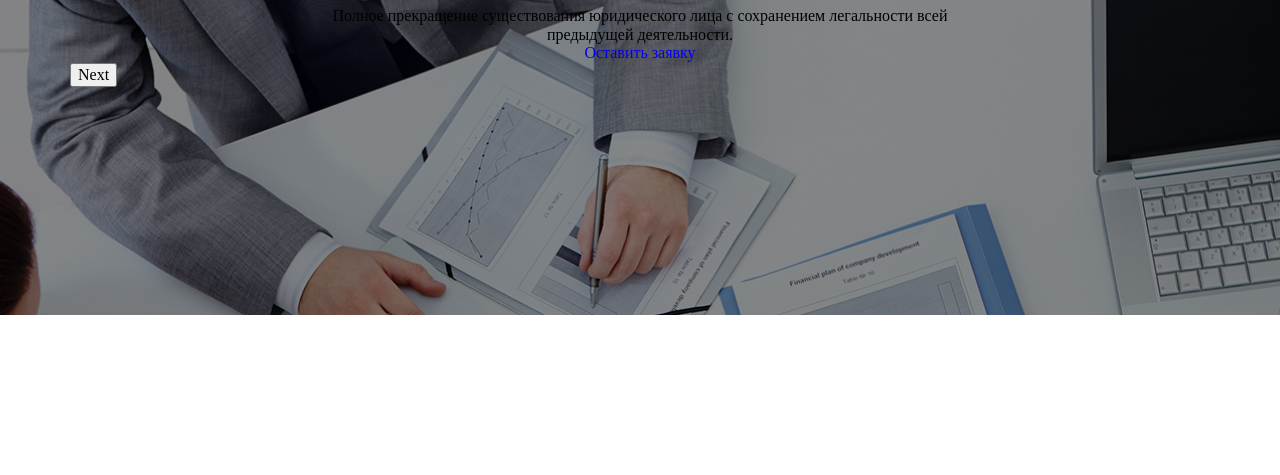
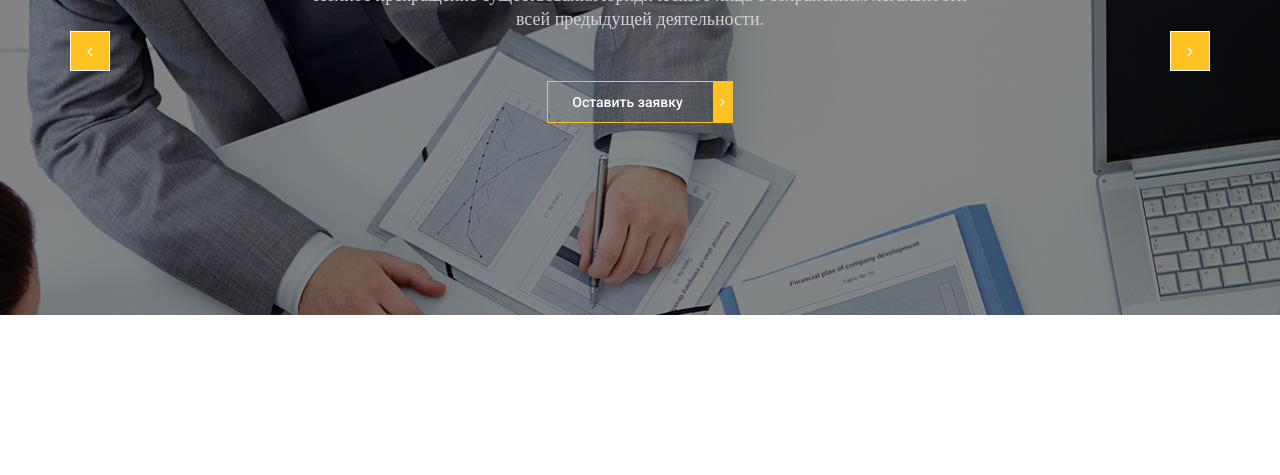
Before and after one commit to andreii0/free-psd, a plain HTML site: page index.html in a window 1280 px wide. Shown: the part 325-800 px from the top of the page. Drawn offline with nearby package versions, Linux system fonts and the light colour scheme; files whose address does not match are found by name.

Commit message:
section, main.js

```diff
--- a/css/style.css
+++ b/css/style.css
@@ -30,7 +30,7 @@ li {
 .body {
     font-family: 'PT Serif', serif;
     font-weight: 400;
-    font-style: 14px;
+    font-size: 14px;
     line-height: 18;
     color: #5e5e5e;
 }
@@ -144,7 +144,75 @@ header {
     line-height: 36px;
     color: #fff;
     font-weight: 500;
-    letter-spacing: 0.5px;
+    letter-spacing: 1.5px;
     margin-bottom: 22px;
     font-family: 'Roboto', sans-serif;
 }
+.slider__text{
+    line-height: 24px;
+    font-size: 18px;
+    color: #d3d2d2;
+    margin-bottom: 50px;
+  }
+  .default-btn{
+    display: inline-block;
+    font-size: 14px;
+    line-height: 24px;
+    color: #fff;
+    font-weight: 500;
+    font-family: 'Roboto', sans-serif;
+    padding: 8px 30px 8px 24px;
+    border: 1px solid #ffc222;
+    border-right-width: 20px;
+    position: relative;
+    z-index: 2;
+    outline: none;
+  }
+  .default-btn:after{
+    content: "\f105";
+    font-family: 'icomoon';
+    position: absolute;
+    top: 50%;
+    transform: translateY(-50%);
+    right: -12px;
+  }
+
+.slider-inner{
+    position: relative;
+}
+.slick-btn{
+    position: absolute;
+    top: 70%;
+    z-index: 5;
+    width: 40px;
+    height: 40px;
+    border: 1px solid #fff;
+    cursor: pointer;
+    outline: none;
+    background-color: #ffc222;
+}
+.slick-btn.slick-disabled{
+    cursor: default;
+    background-color: transparent;
+}
+.slick-btn::before{
+    position: absolute;
+    top: 50%;
+    left: 50%;
+    transform: translate(-50%, -50%);
+    font-family: 'icomoon';
+    color: #fff;
+}
+.slick-next::before{
+    content: "\f105";
+}
+.slick-prev::before{
+    content: "\f104";
+}
+
+.slick-next{
+    right: 0;
+}
+.slick-prev{
+    left: 0;
+}
--- a/index.html
+++ b/index.html
@@ -34,7 +34,7 @@
                 <div class="header-content_inner">
                     <div class="header-logo">
                         <a href="#">
-                            <img src="img/logo.png" alt="">
+                            <img style="width: 100%;" src="img/logo.png" alt="">
                         </a>
                     </div>
                     <nav class="menu">
@@ -59,7 +59,7 @@
                   <div class="slider__text">
                     Полное прекращение существования юридического лица с сохранением легальности всей предыдущей деятельности.
                   </div>
-                  <a data-fancybox data-src="#modal" href="javascript:;" class="slider__btn default-btn">
+                  <a data-fancybox data-src="#modal" href="javascript:;" class="slider-btn default-btn">
                     Оставить заявку
                   </a>
                 </div>
@@ -72,7 +72,7 @@
                   <div class="slider__text">
                     Полное прекращение существования юридического лица с сохранением легальности всей предыдущей деятельности.
                   </div>
-                  <a data-fancybox data-src="#modal" href="javascript:;" class="slider__btn default-btn">
+                  <a data-fancybox data-src="#modal" href="javascript:;" class="slider-btn default-btn">
                     Оставить заявку
                   </a>
                 </div>
@@ -84,7 +84,7 @@
           <div class="slider__text">
             Полное прекращение существования юридического лица с сохранением легальности всей предыдущей деятельности.
           </div>
-          <a data-fancybox data-src="#modal" href="javascript:;" class="slider__btn default-btn">
+          <a data-fancybox data-src="#modal" href="javascript:;" class="slider-btn default-btn">
             Оставить заявку
           </a>
         </div>
@@ -102,11 +102,18 @@
 
 
     <div id="modal">
-        <h2>Hello!</h2>
-        <p>You are awesome!</p>
+        <div style="margin: 0 0 20px 0;" class="input-facybox">
+     Фамилия:
+     <br>
+     <input type="text">
+     Имя:
+     <br>
+    <input type="text">
     </div>
-
-
+     <div style="text-align: right;" class="button-feedback">
+        <button type="reset">Reset</button>
+        <button type="submit">Send</button>
+    </div>
 
 
     <script src="https://ajax.googleapis.com/ajax/libs/jquery/3.6.0/jquery.min.js"></script>
--- a/js/main.js
+++ b/js/main.js
@@ -1,5 +1,11 @@
 $(function(){
-$('.slider-inner').slick();
+
+$('.slider-inner').slick({
+    nextArrow: '<button type="button" class="slick-btn slick-next"></button>',
+    prevArrow: '<button type="button" class="slick-btn slick-prev"></button>',
+    Infinity: false,
+
+});
 
 
 
```
